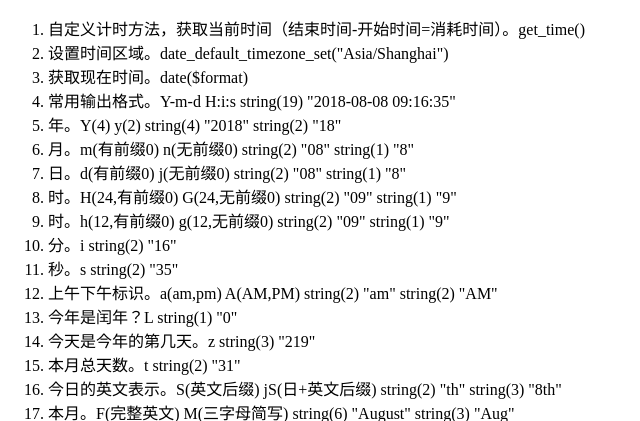
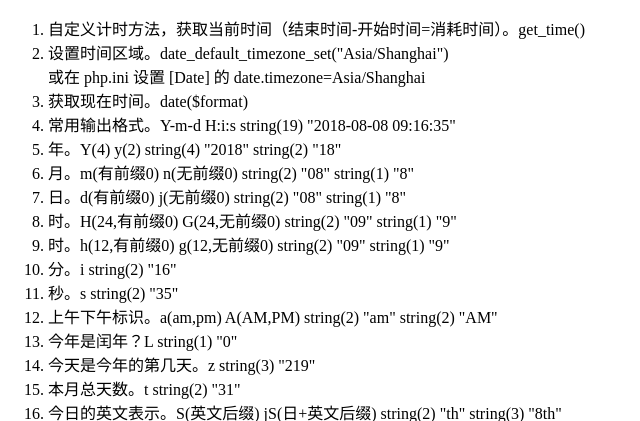
Before and after one commit to xiaoyustudio181/Php, a PHP site: page /datetime.php in a window 1280 px wide. Shown: the top 421 px of the page, without its empty margins (0-640 px from the left). Run offline with PHP 8.4, Linux system fonts and the light colour scheme.

Commit message:
timezone

```diff
--- a/datetime.php
+++ b/datetime.php
@@ -13,7 +13,8 @@
         ?>
     </li>
     <li>
-        设置时间区域。date_default_timezone_set("Asia/Shanghai")
+        设置时间区域。date_default_timezone_set("Asia/Shanghai")<br/>
+      或在 php.ini 设置 [Date] 的 date.timezone=Asia/Shanghai
         <?php
         date_default_timezone_set('Asia/Shanghai');
         ?>
```
